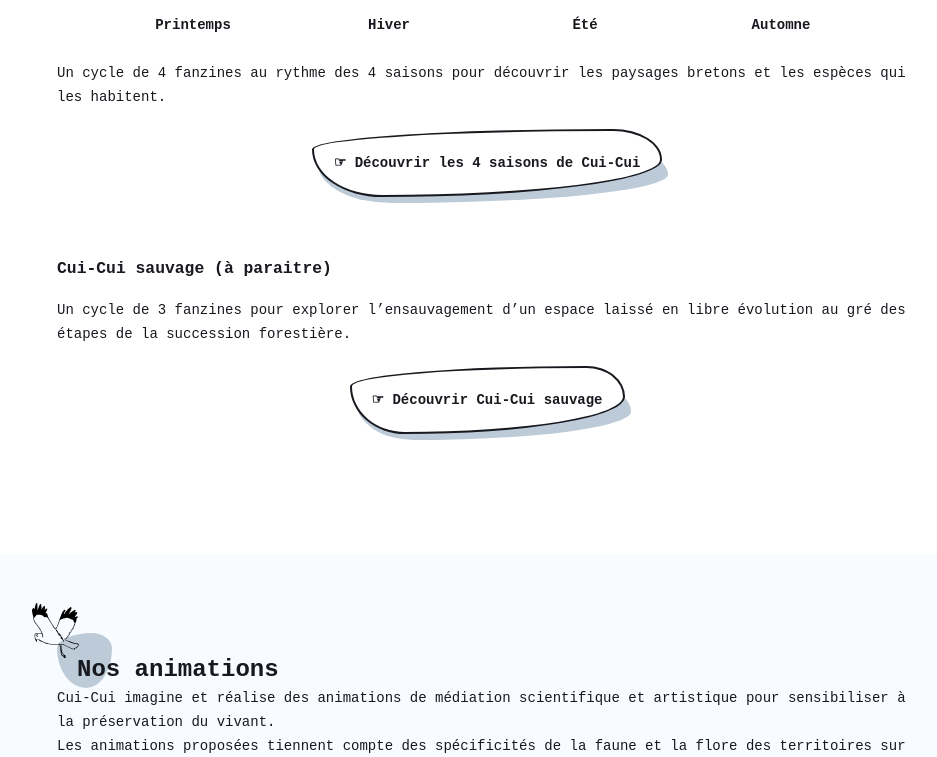
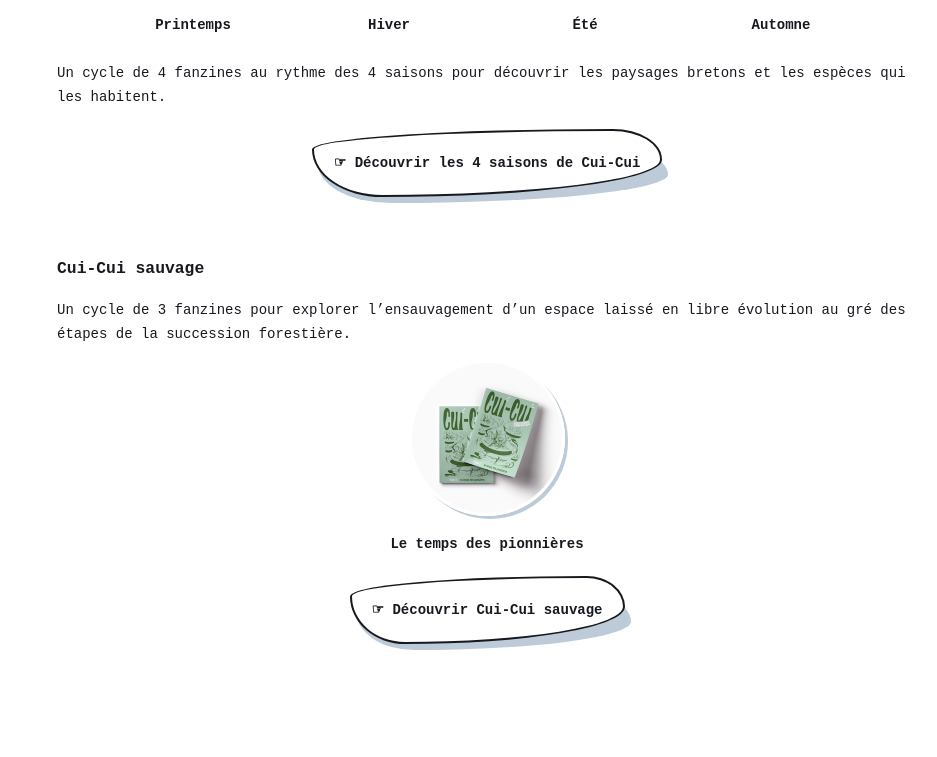
Before and after one commit to XavierJp/Cui-Cui-Asso, an Eleventy site: page src/index.njk in a window 1280 px wide. Shown: the part 809-1566 px from the top of the page, without its empty margins (153-1090 px from the left). Built offline with nearby package versions, Linux system fonts and the light colour scheme; Eleventy itself is replaced by a stand-in of ours; files that its build step writes are made by us from their sources.

Commit message:
feat: update homepage, remove a paraitre

```diff
--- a/src/index.njk
+++ b/src/index.njk
@@ -45,8 +45,14 @@ blocks:
       </div>
 
       <br/>
-      <h3>Cui-Cui sauvage (à paraitre)</h3>
+      <h3>Cui-Cui sauvage</h3>
       <p>Un cycle de 3 fanzines pour explorer l’ensauvagement d’un espace laissé en libre évolution au gré des étapes de la succession forestière.</p>
+      <div class="flex-center">
+        <div class="flex-center column">
+          <img class="fanzine-medaillon" src="/images/fanzines/cuicui-sauvage-3.jpg"/>
+          <strong>Le temps des pionnières</strong>
+        </div>
+      </div>
       <div class="center button">
         <div>
           <a class="dont-style" href="/cui-cui-sauvage">
```
